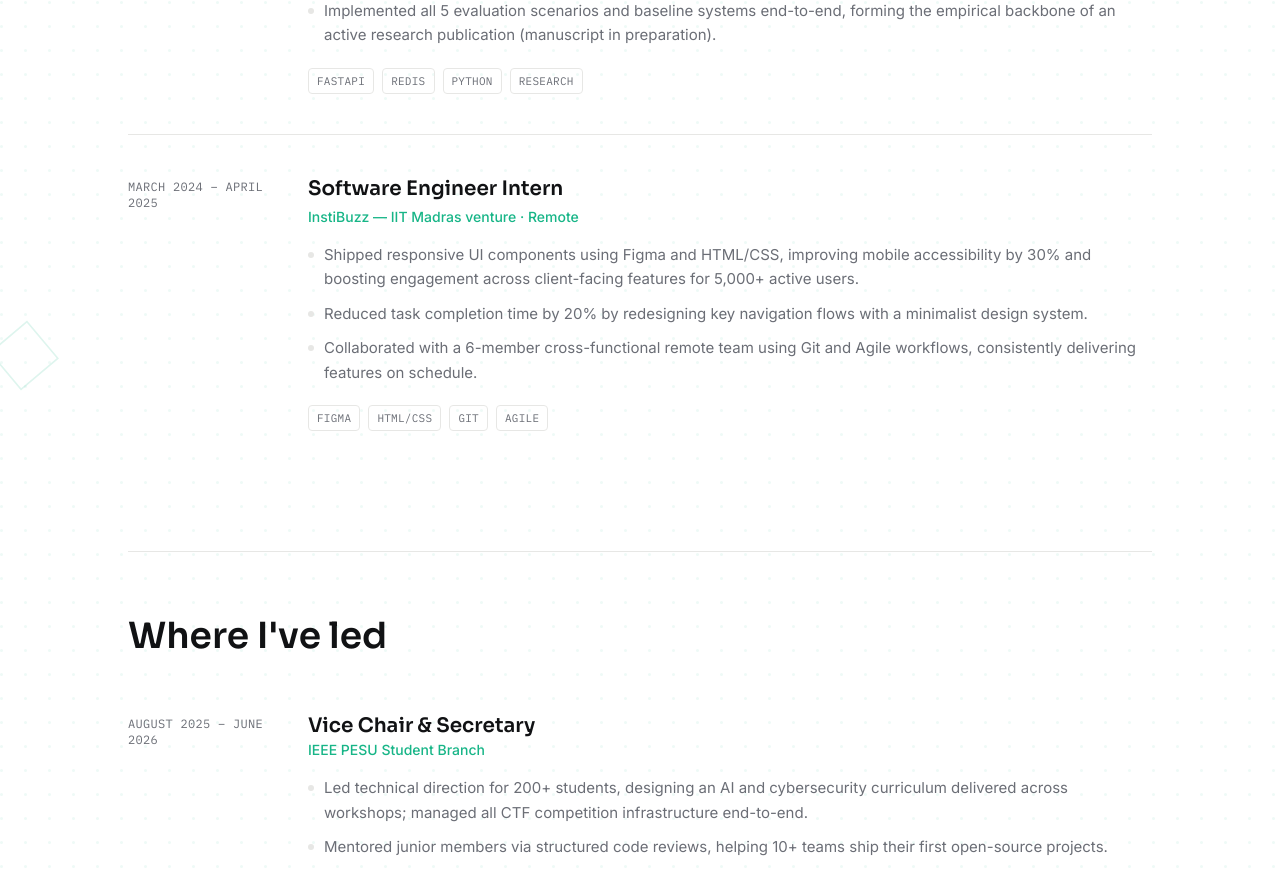
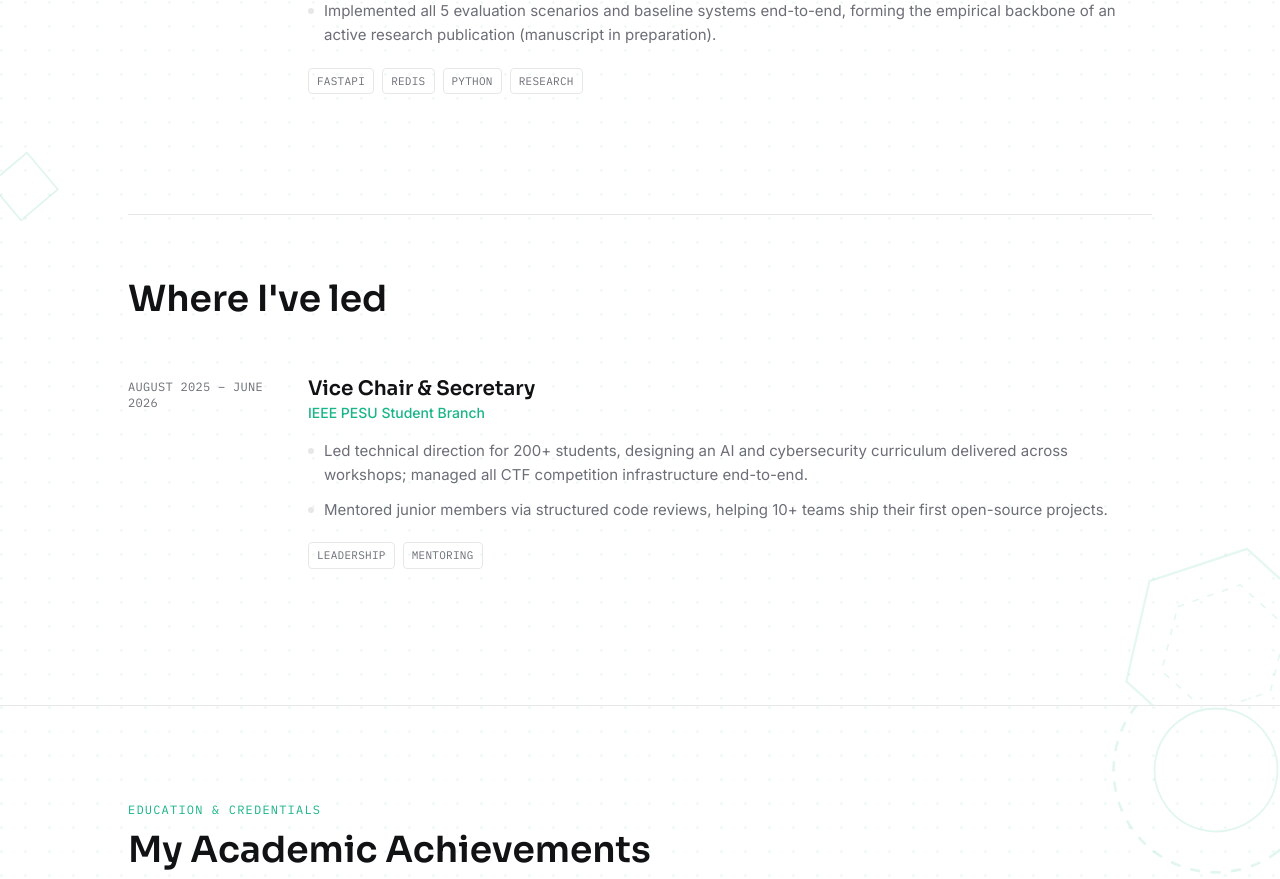
Before and after one commit to Rohan-134v/Devs-Portfoilio, a React (Vite) app: page / in a window 1280 px wide. Shown: the part 2339-3218 px from the top of the page. Built offline with nearby package versions, Linux system fonts and the light colour scheme.

Commit message:
update experience

```diff
--- a/src/components/Experience.tsx
+++ b/src/components/Experience.tsx
@@ -12,18 +12,6 @@ const experiences = [
     ],
     tags: ["FastAPI", "Redis", "Python", "Research"],
   },
-  {
-    role: "Software Engineer Intern",
-    org: "InstiBuzz — IIT Madras venture · Remote",
-    date: "March 2024 – April 2025",
-    bullets: [
-      "Shipped responsive UI components using Figma and HTML/CSS, improving mobile accessibility by 30% and boosting engagement across client-facing features for 5,000+ active users.",
-      "Reduced task completion time by 20% by redesigning key navigation flows with a minimalist design system.",
-      "Collaborated with a 6-member cross-functional remote team using Git and Agile workflows, consistently delivering features on schedule.",
-    ],
-    tags: ["Figma", "HTML/CSS", "Git", "Agile"],
-  },
-
 ];
 
 const leadership = [
```
